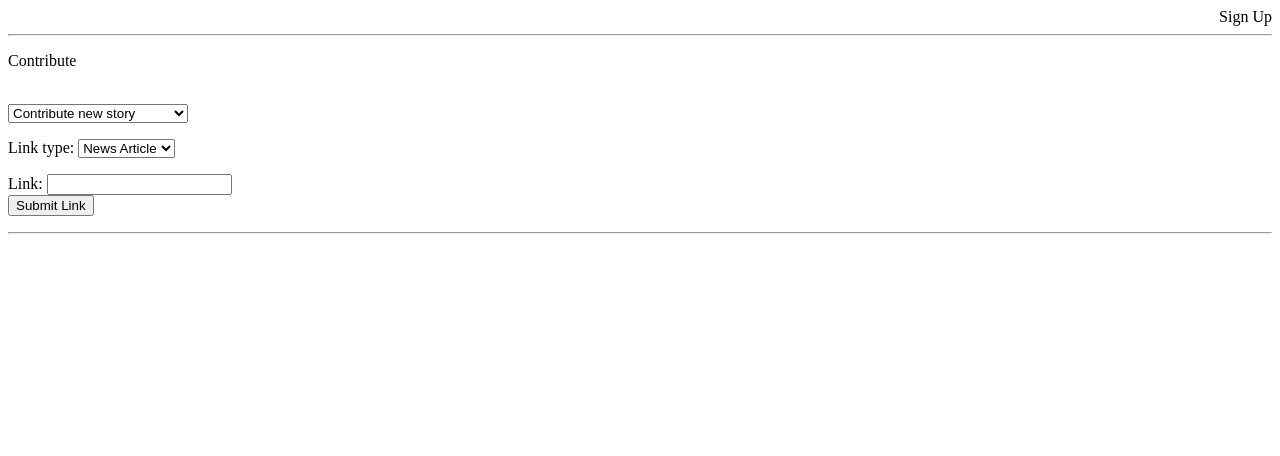
After one commit to andrei-milea/unbiased, a Django app: page /contribute/ in a window 1280 px wide. The commit adds this page. Shown: the top 456 px of the page. Run offline with Django 3.2, Linux system fonts and the light colour scheme.

Commit message:
added add_link url

```diff
--- a/ml/youtube_data.py
+++ b/ml/youtube_data.py
@@ -5,6 +5,7 @@ import logging
 import pandas as pd
 import matplotlib.pyplot as plt
 import numpy as np
+import nltk
 from nltk.corpus import stopwords
 import statsmodels.api as sm
 
@@ -27,6 +28,8 @@ from sklearn.metrics import accuracy_score
 from sklearn.metrics import confusion_matrix
 from sklearn.metrics import roc_auc_score
 from sklearn.metrics import r2_score
+
+nltk.download()
 
 
 class YoutubeData:
--- a/web/backend/backend/templates/base.html
+++ b/web/backend/backend/templates/base.html
@@ -2,6 +2,21 @@
 <html lang="en">
 <head>
     <title>{% block title %}{% endblock %}</title>
+	<script type="text/javascript">
+	function SelectSource(val)
+	{
+		if(val=='new_story')
+		{
+			var element=document.getElementById('input_story');
+			element.style.display='none';
+		}
+		else
+		{
+			var element=document.getElementById('input_story');
+			element.style.display='block';
+		}
+	}
+	</script>
 </head>
 <body>
 	<div align="right"> <a>Sign Up </a></div>
--- /dev/null
+++ b/web/backend/backend/templates/contribute.html
@@ -0,0 +1,31 @@
+{% extends "base.html" %}
+
+{% block title %}Add new link{% endblock %}
+{% block content %}
+<p>Contribute</p>
+</br>
+	<select name='contribution_sel' onchange='SelectSource(this.value);'>
+  		<option value="new_story">Contribute new story</option>
+  		<option value="existing_story">Contribute to existing story</option>
+	</select>
+<p>Link type:
+	<select name='src_type_sel'>
+  		<option value="Article">News Article</option>
+  		<option value="Video">Video</option>
+  		<option value="Blog">Blog Post</option>
+	</select>
+	</br>
+	<form form action=''>
+		Link: <input type="text" name="slink"><br>
+		<input type="submit" value="Submit Link">
+	</form>
+	<div id='input_story' style="display: none;">
+		Existing stories:
+		<ul>
+		{% for story in story_list %}
+			<li>{{ story }}</li>
+		{% endfor %}
+		</ul>
+	</div>
+</p>
+{% endblock %}
--- a/web/backend/backend/urls.py
+++ b/web/backend/backend/urls.py
@@ -19,5 +19,6 @@ from . import views
 
 urlpatterns = [
     url(r'^admin/', admin.site.urls),
-    url(r'^add_link/', views.add_link, name='add_link')
+    url(r'^contribute/', views.contribute_page, name='contribute_page'),
+    url('^contribute/\?slink=.*', views.add_link, name='add_link')
 ]
--- a/web/backend/backend/views.py
+++ b/web/backend/backend/views.py
@@ -1,7 +1,11 @@
 from django.http import HttpResponse
 from django.template.loader import get_template
 
+def contribute_page(request):
+    add_link_templ = get_template('contribute.html')
+    html = add_link_templ.render({'story_list': ['CNN', 'FOX', 'MSNBC']})
+    return HttpResponse(html)
+
 def add_link(request):
-    add_link_templ = get_template('add_link.html')
-    html = add_link_templ.render({'link_type': 'article'})
-    return HttpResponse(html)
+    #TODO urlparse, send to c++ code, return success/error page to user
+    return HttpResponse()
```
Also changed, not shown: web/backend/backend/templates/add_link.html (deleted, +0 -30 lines).
